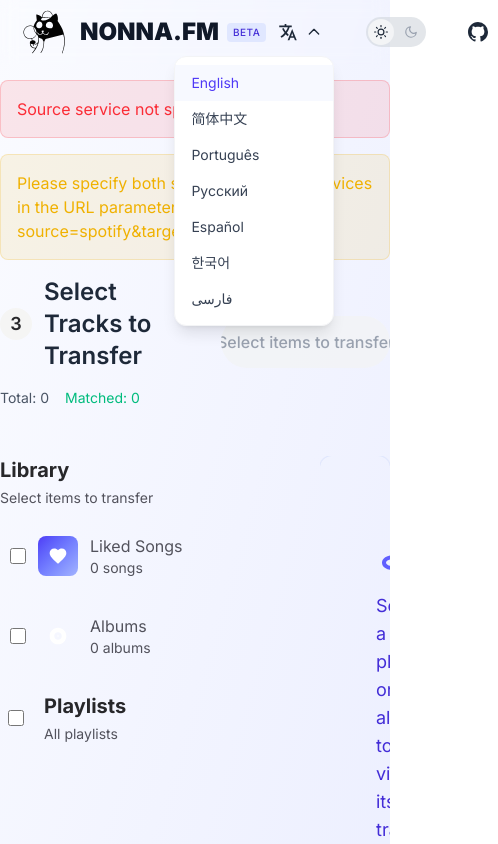
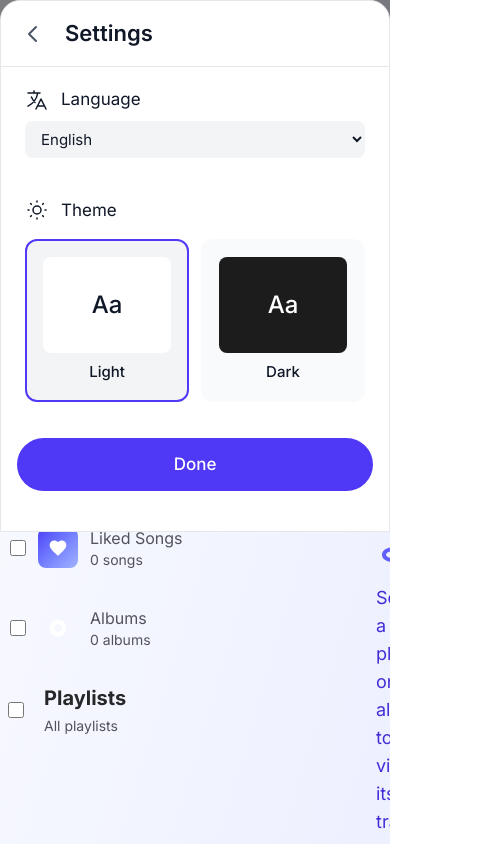
Before and after one commit to tony-co/nonna.fm, a Next.js app: page /transfer in a window 390 px wide. Both pictures are taken after a click on the button "Open menu". Shown: the top 844 px of the page, 498 px wide, since content can reach past the window. Built offline with nearby package versions, Linux system fonts and the light colour scheme.

Commit message:
feat: added mobile menu

```diff
--- a/src/app/page.tsx
+++ b/src/app/page.tsx
@@ -108,7 +108,7 @@ function HomePageContent() {
 
               {error && (
                 <div
-                  className="bg-[var(--color-error)]/5 dark:bg-[var(--color-error)]/10 border-[var(--color-error)]/20 dark:text-[var(--color-error)]/90 shadow-[var(--color-error)]/5 mx-auto mb-8 max-w-lg rounded-2xl border px-6 py-4 text-[var(--color-error)] shadow-lg backdrop-blur-sm"
+                  className="bg-[var(--color-error)]/5 dark:bg-[var(--color-error)]/10 border-[var(--color-error)]/20 dark:text-[var(--color-error)]/90 mx-auto mb-8 max-w-lg rounded-2xl border px-6 py-4 text-[var(--color-error)] shadow-lg backdrop-blur-sm"
                   style={{ contain: "content" }}
                 >
                   {error === "spotify_auth_failed" &&
--- a/src/components/layout/Header.tsx
+++ b/src/components/layout/Header.tsx
@@ -2,6 +2,7 @@
 
 import { ThemeToggle } from "./header/ThemeToggle";
 import { LanguageSwitch } from "./header/LanguageSwitch";
+import { MobileMenu } from "./header/MobileMenu";
 import { NonnaLogo } from "../icons/NonnaLogo";
 import { Inter } from "next/font/google";
 
@@ -19,24 +20,26 @@ export const Header = () => {
       `}
       style={{ zIndex: 50 }}
     >
-      <div className="container mx-auto px-4">
-        <div className="relative flex h-16 items-center justify-between">
-          <div className="flex items-center gap-8">
-            <div className="flex items-center gap-2">
-              <NonnaLogo className="size-8 font-black dark:text-white" />
-              <div className="flex items-center gap-2">
+      <div className="container mx-auto px-2 sm:px-4">
+        <div className="relative flex h-14 items-center justify-between sm:h-16">
+          <div className="flex items-center gap-4 sm:gap-8">
+            <div className="flex items-center gap-1.5 sm:gap-2">
+              <NonnaLogo className="size-6 font-black sm:size-8 dark:text-white" />
+              <div className="flex items-center gap-1 sm:gap-2">
                 <span
-                  className={`${inter.className} text-2xl font-black uppercase italic text-gray-900 dark:text-white`}
+                  className={`${inter.className} text-xl font-black uppercase italic text-gray-900 sm:text-2xl dark:text-white`}
                 >
                   nonna.fm
                 </span>
-                <span className="rounded bg-indigo-100 px-1.5 py-0.5 text-[10px] font-medium uppercase tracking-wider text-indigo-700 dark:bg-indigo-900/50 dark:text-indigo-300">
+                <span className="hidden rounded bg-indigo-100 px-1.5 py-0.5 text-[10px] font-medium uppercase tracking-wider text-indigo-700 sm:inline-block dark:bg-indigo-900/50 dark:text-indigo-300">
                   Beta
                 </span>
               </div>
             </div>
           </div>
-          <div className="flex items-center gap-8">
+
+          {/* Desktop Navigation */}
+          <div className="hidden items-center gap-8 sm:flex">
             <LanguageSwitch />
             <ThemeToggle />
 
@@ -57,6 +60,9 @@ export const Header = () => {
               </svg>
             </a>
           </div>
+
+          {/* Mobile Menu */}
+          <MobileMenu />
         </div>
       </div>
     </header>
--- /dev/null
+++ b/src/components/layout/header/MobileMenu.tsx
@@ -0,0 +1,187 @@
+import { useState, useEffect } from "react";
+import { useTheme } from "@/contexts/ThemeContext";
+
+const languages = [
+  { code: "en", name: "English" },
+  { code: "zh", name: "简体中文" },
+  { code: "pt", name: "Português" },
+  { code: "ru", name: "Русский" },
+  { code: "es", name: "Español" },
+  { code: "ko", name: "한국어" },
+  { code: "fa", name: "فارسی" },
+];
+
+export const MobileMenu = () => {
+  const [isOpen, setIsOpen] = useState(false);
+  const [selectedLang, setSelectedLang] = useState("en");
+  const { theme, toggleTheme } = useTheme();
+
+  // Prevent body scroll when menu is open
+  useEffect(() => {
+    if (isOpen) {
+      document.body.style.overflow = "hidden";
+    } else {
+      document.body.style.overflow = "unset";
+    }
+    return () => {
+      document.body.style.overflow = "unset";
+    };
+  }, [isOpen]);
+
+  const handleLanguageSelect = (langCode: string) => {
+    setSelectedLang(langCode);
+    // todo: handle language change
+  };
+
+  return (
+    <>
+      <button
+        onClick={() => setIsOpen(!isOpen)}
+        className="rounded-full p-2 transition-colors duration-200 hover:bg-gray-100 dark:text-white dark:hover:bg-white/10"
+        aria-label="Open menu"
+      >
+        <svg
+          className="size-6"
+          fill="none"
+          strokeLinecap="round"
+          strokeLinejoin="round"
+          strokeWidth="2"
+          viewBox="0 0 24 24"
+          stroke="currentColor"
+        >
+          <path d="M4 6h16M4 12h16M4 18h16" />
+        </svg>
+      </button>
+
+      {/* Bottom sheet modal */}
+      {isOpen && (
+        <div className="fixed inset-0 left-0 right-0 top-0 z-[9999] flex flex-col">
+          <div
+            className="absolute inset-0 bg-black/50 backdrop-blur-sm dark:bg-black/80"
+            onClick={() => setIsOpen(false)}
+          />
+
+          <div
+            className="relative mt-auto w-full rounded-t-[20px] border border-gray-200 bg-white dark:border-white/10 dark:bg-[#0A0A1B]"
+            onClick={e => e.stopPropagation()}
+          >
+            {/* Header */}
+            <div className="flex items-center gap-4 border-b border-gray-200 px-4 py-4 dark:border-white/10">
+              <button
+                onClick={() => setIsOpen(false)}
+                className="rounded-full p-1 text-gray-600 hover:bg-gray-100 dark:text-white dark:hover:bg-white/10"
+                aria-label="Back"
+              >
+                <svg className="size-6" fill="none" viewBox="0 0 24 24" stroke="currentColor">
+                  <path
+                    strokeLinecap="round"
+                    strokeLinejoin="round"
+                    strokeWidth={2}
+                    d="M15 19l-7-7 7-7"
+                  />
+                </svg>
+              </button>
+              <h2 className="text-[22px] font-semibold text-gray-900 dark:text-white">Settings</h2>
+            </div>
+
+            {/* Menu Items */}
+            <div className="flex flex-col px-4">
+              {/* Language Selection */}
+              <div className="my-1 rounded-lg px-2 py-4">
+                <div className="mb-2 flex items-center gap-3 text-gray-900 dark:text-white">
+                  <svg className="size-6" fill="none" viewBox="0 0 24 24" stroke="currentColor">
+                    <path
+                      strokeLinecap="round"
+                      strokeLinejoin="round"
+                      strokeWidth={1.5}
+                      d="M3 5h12M9 3v2m1.048 9.5A18.022 18.022 0 016.412 9m6.088 9h7M11 21l5-10 5 10M12.751 5C11.783 10.77 8.07 15.61 3 18.129"
+                    />
+                  </svg>
+                  <span className="text-[17px]">Language</span>
+                </div>
+                <select
+                  value={selectedLang}
+                  onChange={e => handleLanguageSelect(e.target.value)}
+                  className="w-full rounded-lg bg-gray-100 px-3 py-2 text-[15px] text-gray-900 transition-colors hover:bg-gray-200 focus:outline-none focus:ring-2 focus:ring-indigo-500 dark:bg-white/5 dark:text-white dark:hover:bg-white/10"
+                  aria-label="Select language"
+                >
+                  {languages.map(lang => (
+                    <option
+                      key={lang.code}
+                      value={lang.code}
+                      className="bg-white text-gray-900 dark:bg-[#0A0A1B] dark:text-white"
+                    >
+                      {lang.name}
+                    </option>
+                  ))}
+                </select>
+              </div>
+
+              {/* Theme Selection */}
+              <div className="my-1 rounded-lg px-2 py-4">
+                <div className="mb-4 flex items-center gap-3 text-gray-900 dark:text-white">
+                  <svg className="size-6" fill="none" viewBox="0 0 24 24" stroke="currentColor">
+                    <path
+                      strokeLinecap="round"
+                      strokeLinejoin="round"
+                      strokeWidth={1.5}
+                      d="M12 3v1m0 16v1m9-9h-1M4 12H3m15.364 6.364l-.707-.707M6.343 6.343l-.707-.707m12.728 0l-.707.707M6.343 17.657l-.707.707M16 12a4 4 0 11-8 0 4 4 0 018 0z"
+                    />
+                  </svg>
+                  <span className="text-[17px]">Theme</span>
+                </div>
+
+                <div className="grid grid-cols-2 gap-3">
+                  <button
+                    onClick={() => theme !== "light" && toggleTheme()}
+                    className={`relative overflow-hidden rounded-xl border-2 p-4 transition-all duration-200 ${
+                      theme === "light"
+                        ? "border-indigo-600 bg-gray-100"
+                        : "border-transparent bg-gray-50 hover:bg-gray-100 dark:bg-white/5 dark:hover:bg-white/10"
+                    }`}
+                  >
+                    <div className="flex aspect-[4/3] items-center justify-center rounded-lg bg-white">
+                      <span className="text-2xl font-medium text-gray-900">Aa</span>
+                    </div>
+                    <p className="mt-2 text-center text-[15px] font-medium text-gray-900 dark:text-white">
+                      Light
+                    </p>
+                  </button>
+
+                  <button
+                    onClick={() => theme !== "dark" && toggleTheme()}
+                    className={`relative overflow-hidden rounded-xl border-2 p-4 transition-all duration-200 ${
+                      theme === "dark"
+                        ? "border-indigo-600 bg-white/10"
+                        : "border-transparent bg-gray-50 hover:bg-gray-100 dark:bg-white/5 dark:hover:bg-white/10"
+                    }`}
+                  >
+                    <div className="flex aspect-[4/3] items-center justify-center rounded-lg bg-[#1c1c1c]">
+                      <span className="text-2xl font-medium text-white">Aa</span>
+                    </div>
+                    <p className="mt-2 text-center text-[15px] font-medium text-gray-900 dark:text-white">
+                      Dark
+                    </p>
+                  </button>
+                </div>
+              </div>
+            </div>
+
+            {/* Done Button */}
+            <div className="p-4">
+              <button
+                className="w-full rounded-full bg-indigo-600 py-3.5 text-center text-[17px] font-medium text-white transition-colors duration-200 hover:bg-indigo-700"
+                onClick={() => setIsOpen(false)}
+              >
+                Done
+              </button>
+            </div>
+
+            {/* Safe area spacing for iOS */}
+            <div className="h-6" />
+          </div>
+        </div>
+      )}
+    </>
+  );
+};
```
